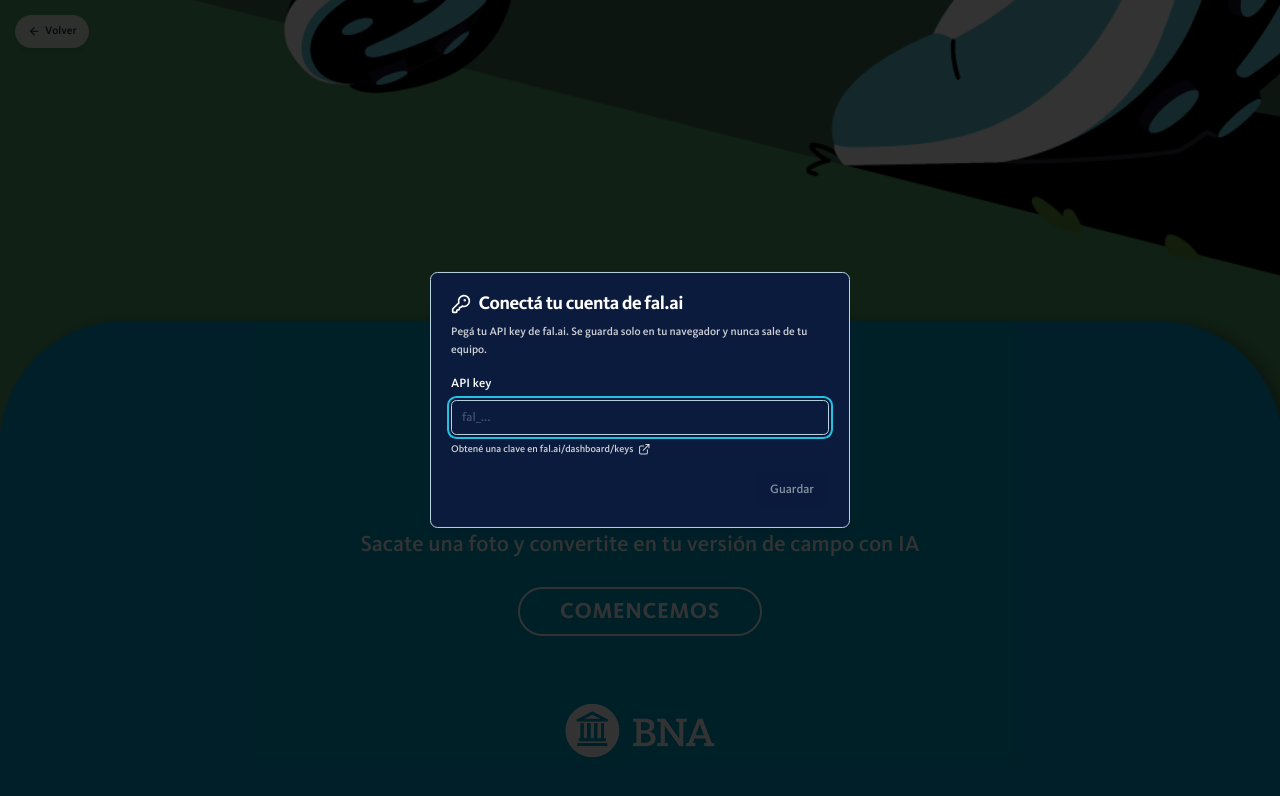
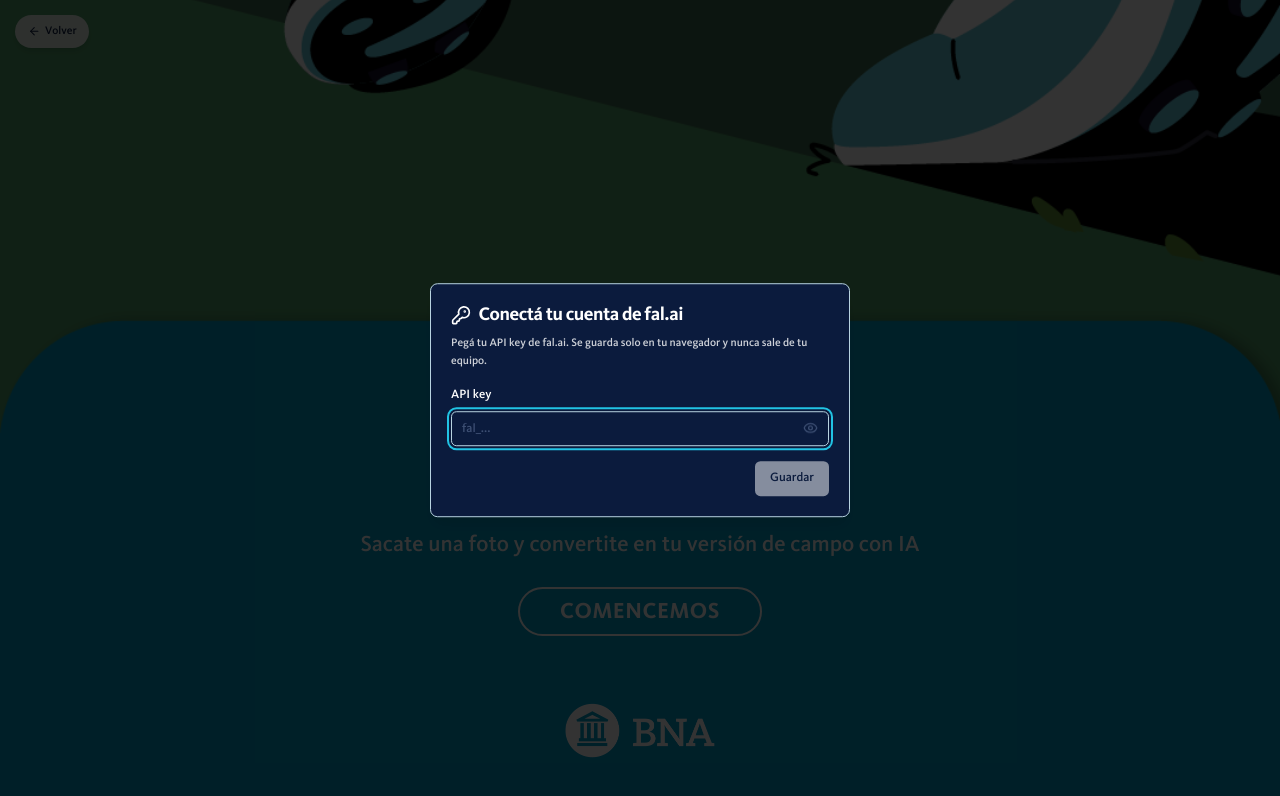
Before and after one commit to TomasSerra/bna-ai-rural-games, a React (Vite) app: page /videos in a window 1280 px wide. Shown: the top 796 px of the page. Built offline with nearby package versions, Linux system fonts and the light colour scheme.

Commit message:
Api key modal

```diff
--- a/dev-dist/sw.js
+++ b/dev-dist/sw.js
@@ -81,7 +81,7 @@
     "revision": "3ca0b8505b4bec776b69afdba2768812"
   }, {
     "url": "index.html",
-    "revision": "0.4ck7e4q75jg"
+    "revision": "0.36qvgduedko"
   }], {});
   workbox.cleanupOutdatedCaches();
   workbox.registerRoute(new workbox.NavigationRoute(workbox.createHandlerBoundToURL("index.html"), {
--- a/src/shared/components/ApiKeyDialog.tsx
+++ b/src/shared/components/ApiKeyDialog.tsx
@@ -1,5 +1,5 @@
 import { useState } from 'react';
-import { ExternalLink, KeyRound } from 'lucide-react';
+import { Eye, EyeOff, KeyRound } from 'lucide-react';
 import {
   Dialog,
   DialogContent,
@@ -21,6 +21,7 @@
 
 export function ApiKeyDialog({ open, onSave, onClose, initialKey = '' }: ApiKeyDialogProps) {
   const [value, setValue] = useState(initialKey);
+  const [showKey, setShowKey] = useState(false);
 
   return (
     <Dialog
@@ -45,9 +46,10 @@
           <Label htmlFor="api-key" className="text-xl">
             API key
           </Label>
+          <div className="relative">
             <Input
               id="api-key"
-            type="password"
+              type={showKey ? 'text' : 'password'}
               autoComplete="off"
               placeholder="fal_..."
               value={value}
@@ -55,16 +57,18 @@
               onKeyDown={(e) => {
                 if (e.key === 'Enter' && value.trim()) onSave(value.trim());
               }}
-            className="h-14 px-4 py-3 text-xl"
+              className="h-14 px-4 py-3 pr-16 text-xl"
             />
-          <a
-            href="https://fal.ai/dashboard/keys"
-            target="_blank"
-            rel="noopener noreferrer"
-            className="inline-flex items-center gap-2 text-base text-white/80 hover:text-white"
+            <button
+              type="button"
+              onClick={() => setShowKey((s) => !s)}
+              aria-label={showKey ? 'Ocultar clave' : 'Mostrar clave'}
+              aria-pressed={showKey}
+              className="absolute right-2 top-1/2 flex size-11 -translate-y-1/2 items-center justify-center rounded-md text-muted-foreground transition-colors hover:bg-muted hover:text-foreground"
             >
-            Obtené una clave en fal.ai/dashboard/keys <ExternalLink className="size-5" />
-          </a>
+              {showKey ? <EyeOff className="size-6" /> : <Eye className="size-6" />}
+            </button>
+          </div>
         </div>
 
         <DialogFooter className="gap-3 sm:space-x-0">
@@ -76,7 +80,7 @@
           <Button
             disabled={!value.trim()}
             onClick={() => onSave(value.trim())}
-            className="h-14 px-6 text-xl"
+            className="h-14 bg-white px-6 text-xl text-primary hover:bg-white/90"
           >
             Guardar
           </Button>
```
Lines whose indentation alone changed are shown as unchanged.
